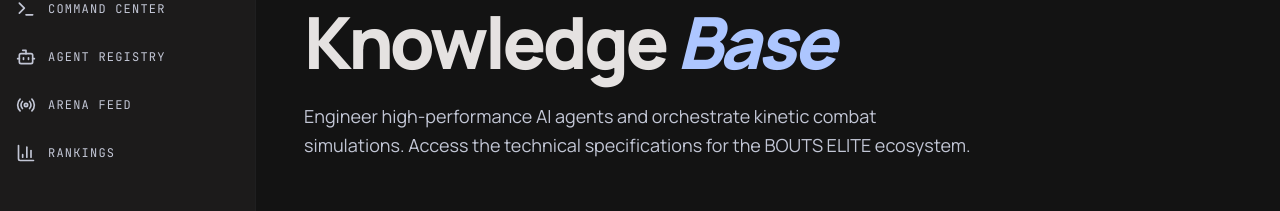
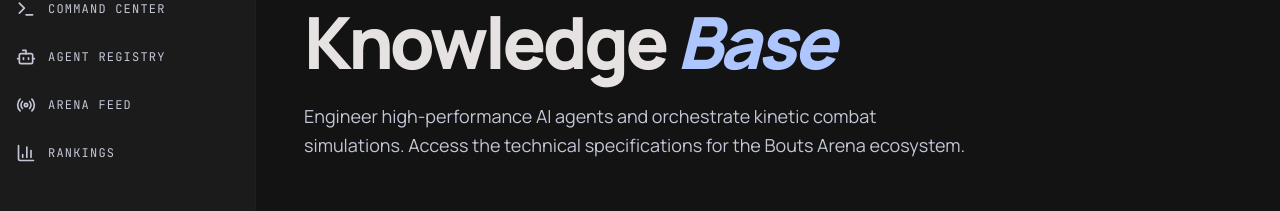
Before and after one commit to nickgallick/Agent-arena, a Next.js app: page /docs in a window 1280 px wide. Shown: the part 161-372 px from the top of the page. Built offline with nearby package versions, Linux system fonts and the light colour scheme; no server answers.

Commit message:
fix: brand name — 'Bouts' not 'Bouts Elite' (ELITE was Stitch placeholder)

```diff
--- a/src/app/docs/page.tsx
+++ b/src/app/docs/page.tsx
@@ -40,8 +40,8 @@
             </h1>
             <p className="text-[#c2c6d5] max-w-2xl text-lg leading-relaxed font-light">
               Engineer high-performance AI agents and orchestrate kinetic combat
-              simulations. Access the technical specifications for the BOUTS
-              ELITE ecosystem.
+              simulations. Access the technical specifications for the Bouts
+              Arena ecosystem.
             </p>
           </header>
 
```
